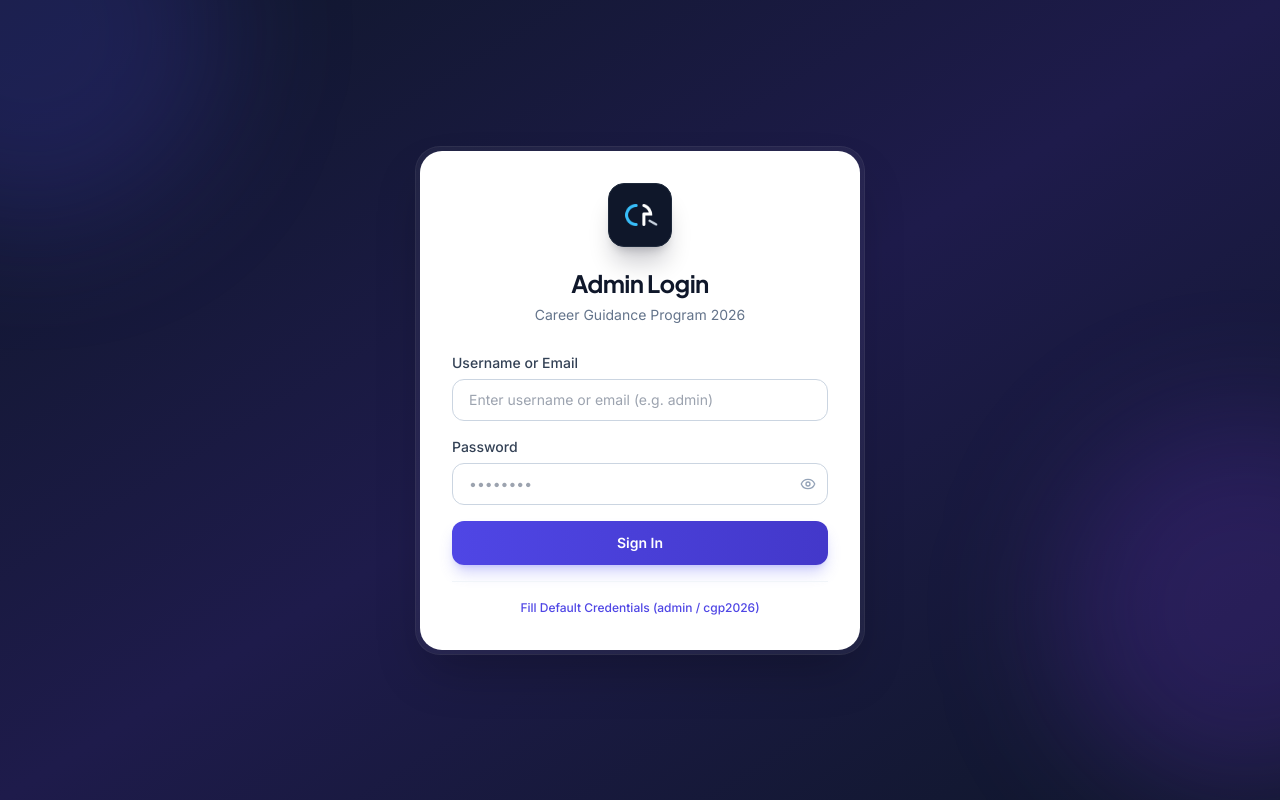
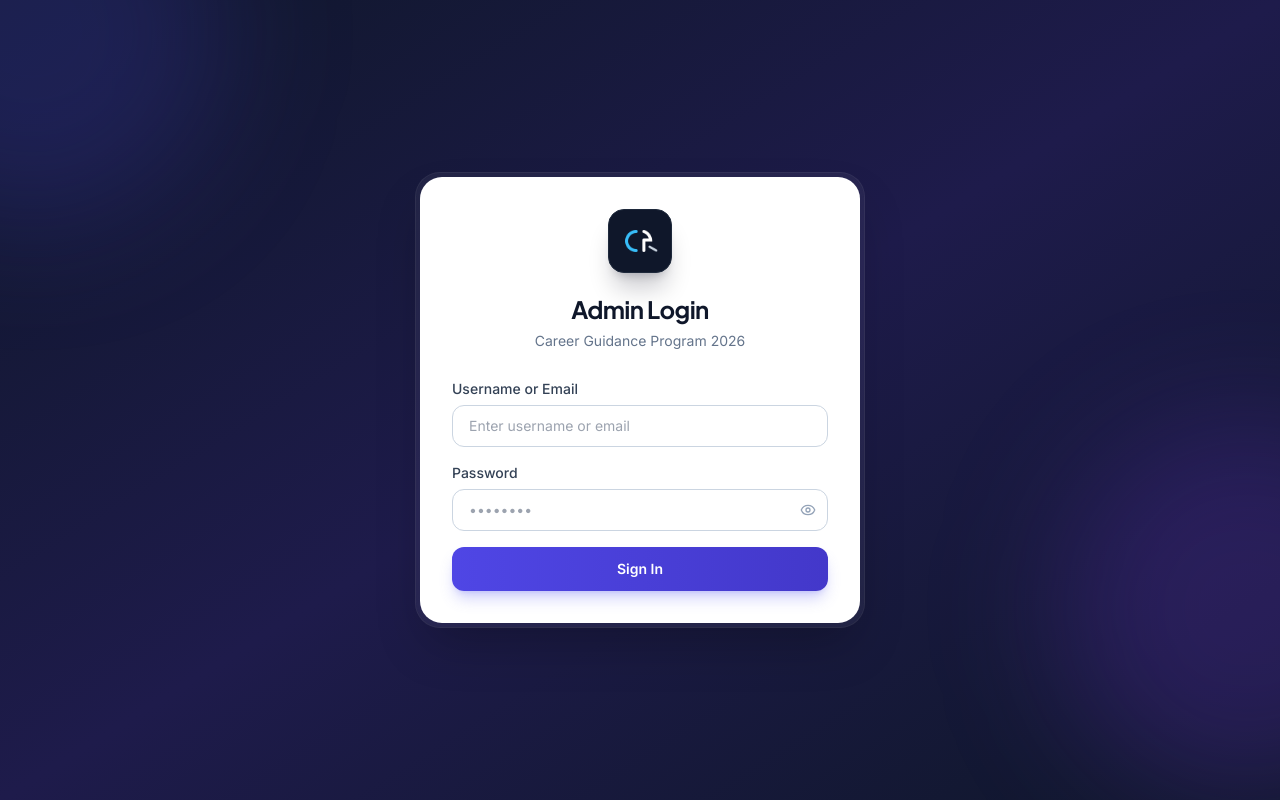
Before and after one commit to vigneshvicky1312/CareerGuidance, a React (Vite) app: page /admin/login in a window 1280 px wide. Built offline with nearby package versions, Linux system fonts and the light colour scheme.

Commit message:
fix(security): remove default credentials and autofill helper from admin login

```diff
--- a/src/pages/admin/AdminLogin.jsx
+++ b/src/pages/admin/AdminLogin.jsx
@@ -66,7 +66,7 @@ export default function AdminLogin() {
                   type="text"
                   value={email}
                   onChange={(e) => setEmail(e.target.value)}
-                  placeholder="Enter username or email (e.g. admin)"
+                  placeholder="Enter username or email"
                   required
                   autoComplete="username"
                 />
@@ -96,14 +96,9 @@ export default function AdminLogin() {
               </div>
 
               {error && (
-                <div className="flex items-start gap-2 rounded-xl bg-red-50 p-3.5 text-xs text-red-600 leading-relaxed border border-red-100">
+                <div className="flex items-center gap-2 rounded-xl bg-red-50 p-3.5 text-xs text-red-600 leading-relaxed border border-red-100">
                   <span className="text-sm font-bold">⚠</span>
-                  <div>
-                    <p className="font-semibold">{error}</p>
-                    <p className="mt-0.5 text-[11px] text-red-500">
-                      Default credentials: Username <code className="font-mono font-bold bg-red-100/70 px-1 py-0.5 rounded">admin</code> / Password <code className="font-mono font-bold bg-red-100/70 px-1 py-0.5 rounded">cgp2026</code>
-                    </p>
-                  </div>
+                  <p className="font-semibold">{error}</p>
                 </div>
               )}
 
@@ -115,20 +110,6 @@ export default function AdminLogin() {
                 {loading && <Loader2 size={16} className="animate-spin" />}
                 {loading ? 'Signing in…' : 'Sign In'}
               </button>
-
-              <div className="mt-4 pt-3 border-t border-slate-100 text-center">
-                <button
-                  type="button"
-                  onClick={() => {
-                    setEmail('admin')
-                    setPassword('cgp2026')
-                    setError('')
-                  }}
-                  className="text-xs text-indigo-600 hover:text-indigo-800 font-medium transition cursor-pointer hover:underline"
-                >
-                  Fill Default Credentials (admin / cgp2026)
-                </button>
-              </div>
             </form>
           </div>
         </div>
```
